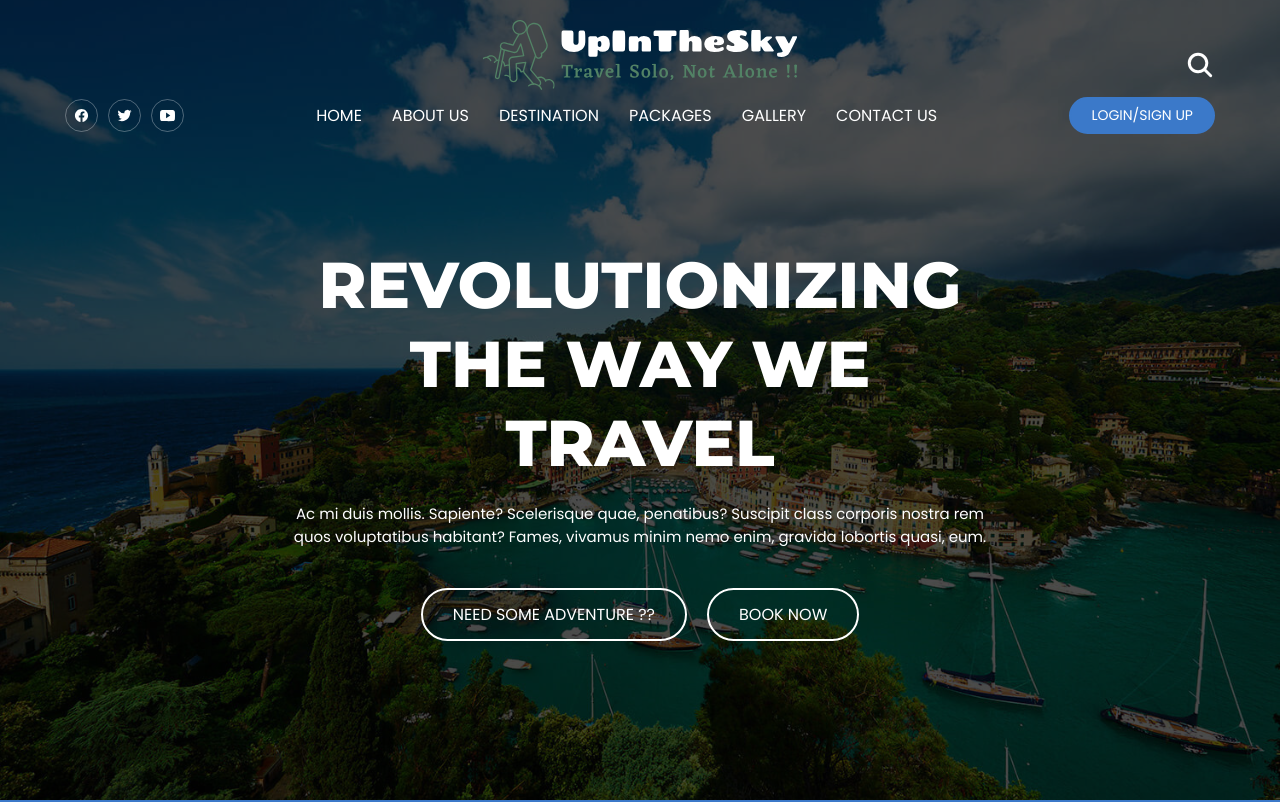
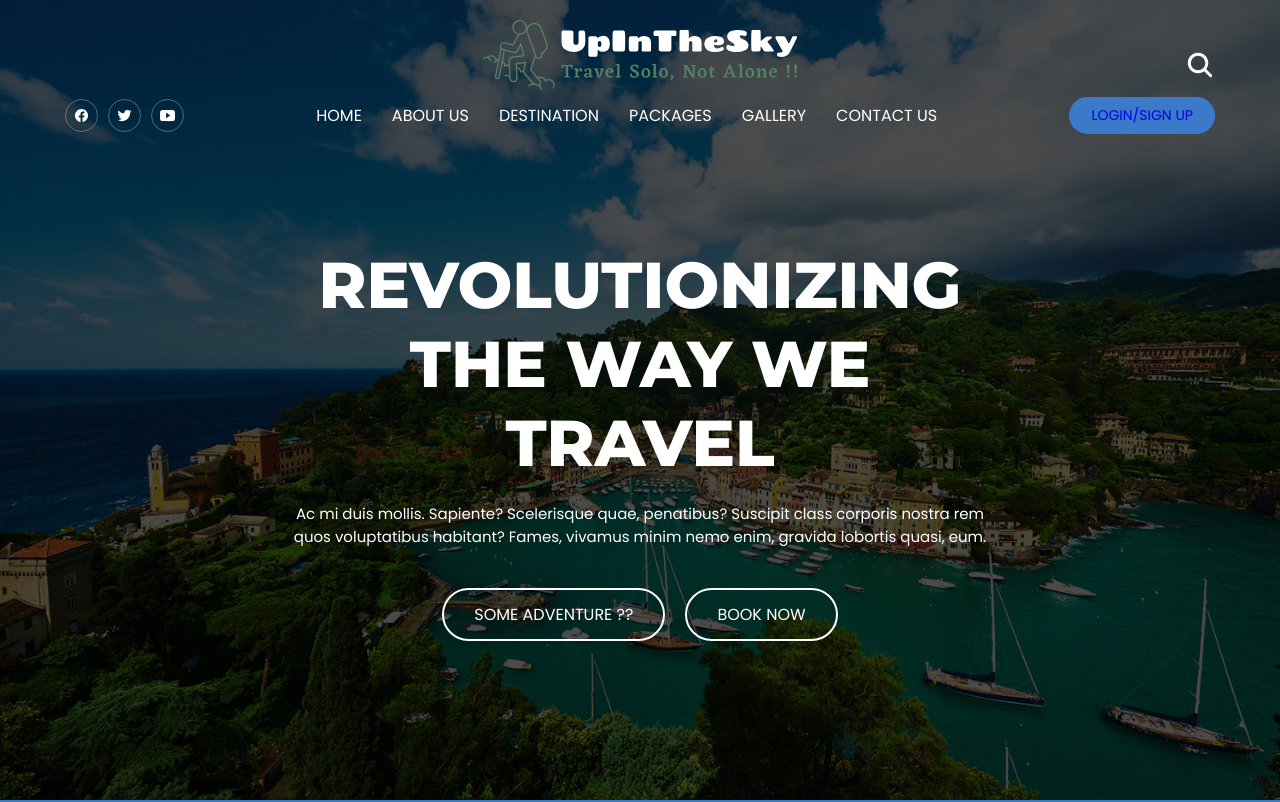
Before and after one commit to irohanrajput/UpInTheSky, a plain HTML site: page first_page/index.html in a window 1280 px wide. Shown: the top 802 px of the page. Drawn offline with nearby package versions, Linux system fonts and the light colour scheme.

Commit message:
linked advent page and login page

```diff
--- a/first_page/assets/css/style.css
+++ b/first_page/assets/css/style.css
@@ -141,6 +141,8 @@ body { background: var(--white); }
 
 
 .btn-primary { border-color: var(--white); }
+.btn-primary a { color: var(--white); }
+
 
 .btn-primary:is(:hover, :focus) { background: hsla(0, 0%, 100%, 0.1); }
 
--- a/first_page/index.html
+++ b/first_page/index.html
@@ -122,7 +122,7 @@
 
         </nav>
 
-        <button class="btn loginbutton">Login/Sign Up
+        <button class="btn loginbutton"> <a href="../login_page/index.html"> Login/Sign Up </a>
         </button>
 
       </div>
@@ -153,7 +153,7 @@
           </p>
 
           <div class="btn-group">
-            <button class="btn btn-primary">Need Some Adventure ??</button>
+            <button class="btn btn-primary"><a href="../frontend/advent_page/index.html">  Some Adventure ?? </a></button>
 
             <button class="btn btn-secondary">Book now</button>
           </div>
```
